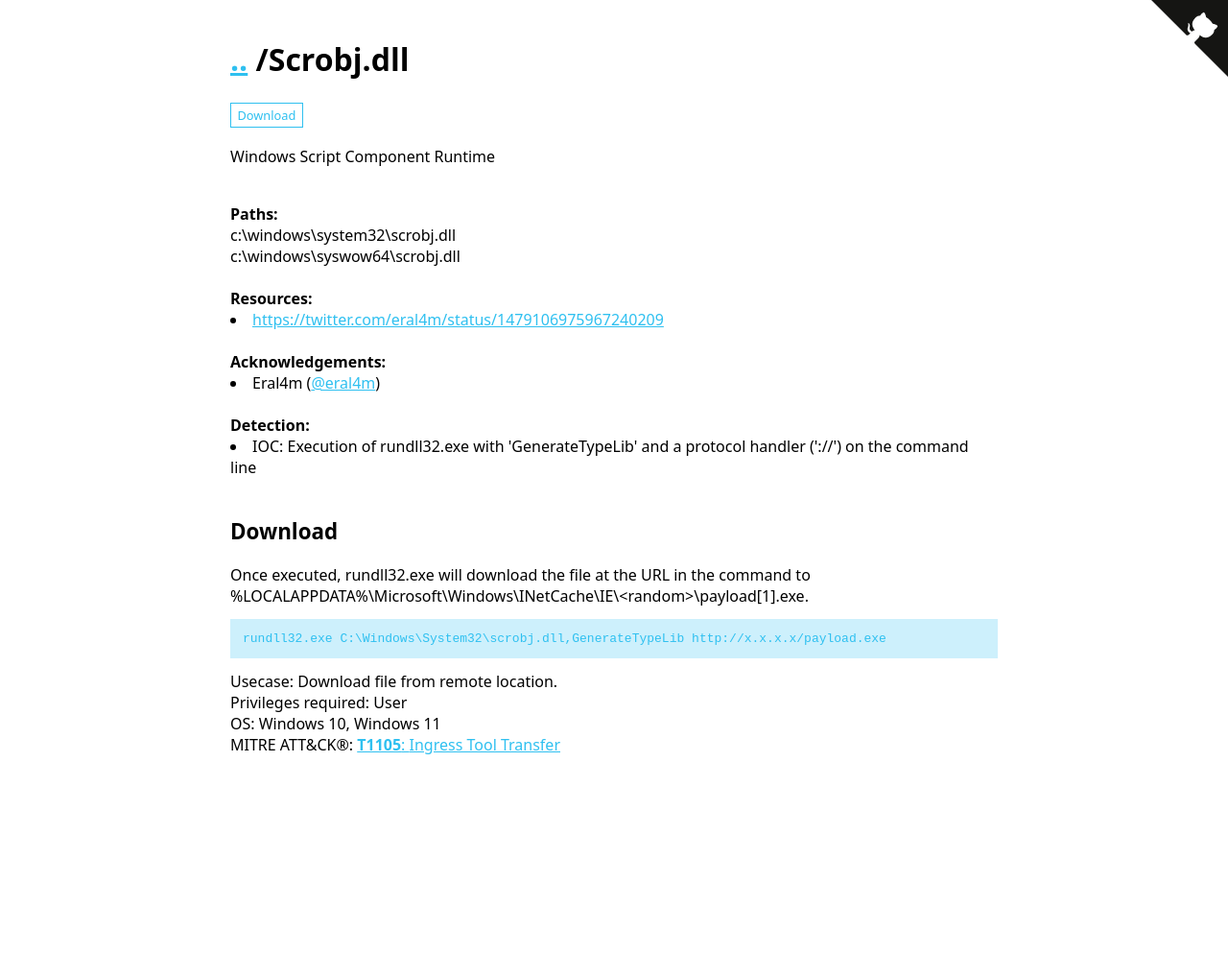
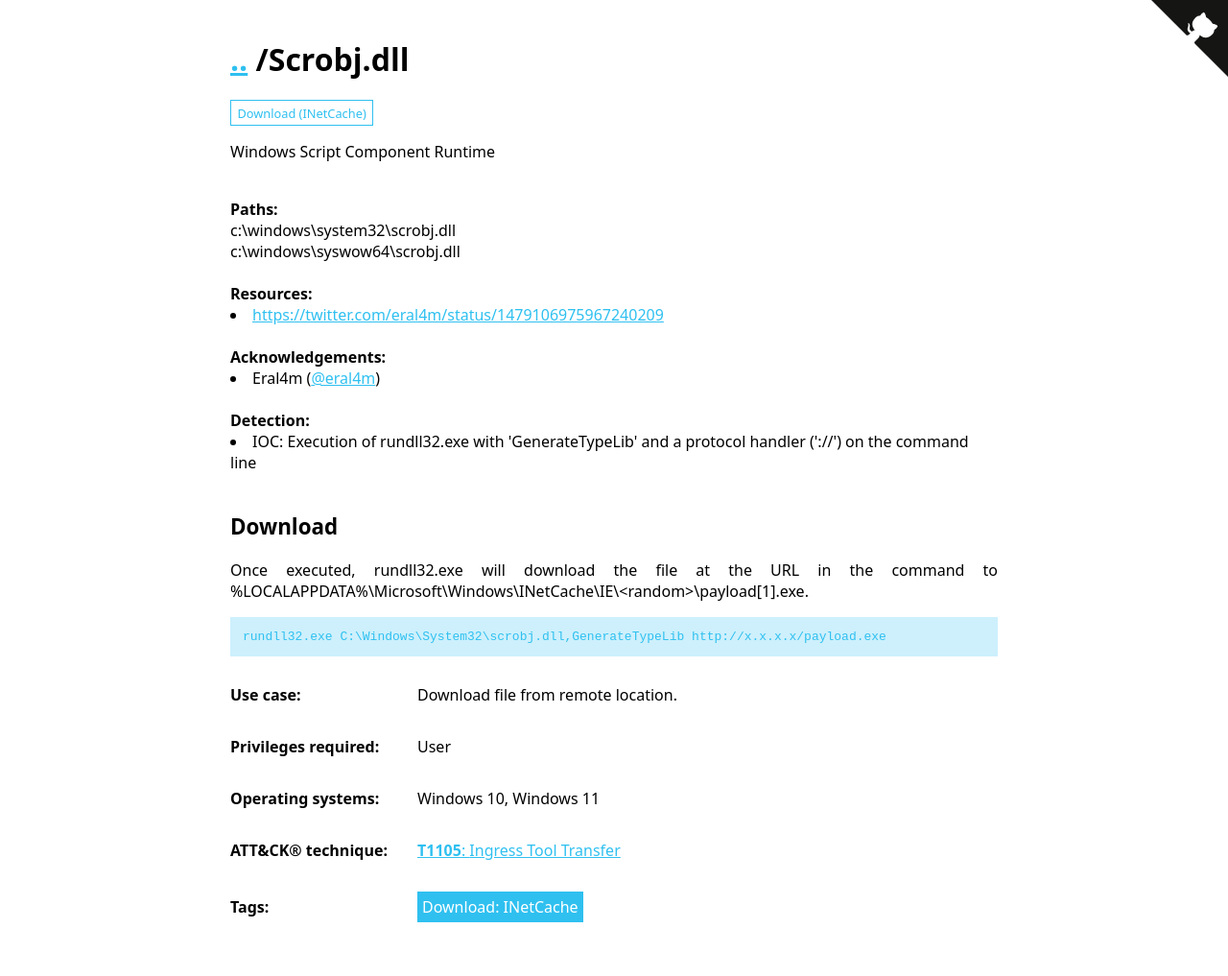
Before and after one commit to LOLBAS-Project/LOLBAS-Project.github.io, a Jekyll site: the page built from _lolbas/Libraries/Scrobj.md, in a window 1280 px wide. Shown: the whole page at 96% size. Built offline with Jekyll 4.4.1, drawn with Linux system fonts in a browser that asks for light colours; before the commit the page ends 900 px from its top, so only the background shows below that.

Commit message:
Adding tag functionality (#20)

```diff
--- a/_includes/function_list.html
+++ b/_includes/function_list.html
@@ -1,7 +1,10 @@
-<ul class="function-list">
-	{% assign catergors = include.bin.Commands | group_by:"Category" %}
-	{% for cats in catergors %}
-	{% assign type = cats.name | downcase %}
-	<li><a href="{{ include.bin.url | relative_url }}#{{ type | url_encode | replace:'+','%20'}}">{{ site.data.functions[type].label }}</a></li>
-	{% endfor %}
-</ul>
+<div class="function-list">
+	{%- assign catergors = include.bin.Commands | group_by:"Category" -%}
+	{%- for cats in catergors -%}
+	{%- assign type = cats.name | downcase -%}
+	{%- assign tag_list = '' | split: ''%}
+	{%- assign tags = cats.items | map:'Tags' -%}{%- for tag_items in tags -%}{%- for tag_item in tag_items -%}{%- for tag in tag_item -%}{% assign tag_list = tag_list | push:tag[1] %}{%-endfor-%}{%-endfor-%}{%-endfor-%}
+	{%- assign tags = tag_list | compact | uniq | join:', ' -%}
+	<div><a href="{{ include.bin.url | relative_url }}#{{ type | url_encode | replace:'+','%20'}}">{{ site.data.functions[type].label }}{% if tags.size>0 %} ({{tags}}){% endif %}</a></div>
+	{%- endfor -%}
+</div>
--- a/_layouts/bin.html
+++ b/_layouts/bin.html
@@ -71,20 +71,19 @@
 <h2 id="{{function_name}}" class ="function-name">
 	{{- site.data.functions[function_name].label -}}
 </h2>
+<ol>
 	{% for item in Command.items %}
-		{{item.Description | escape}}
-		<br>
+	<li>
+		<p>{{item.Description | escape}}</p>
 		<pre><code>{{item.Command | escape_once}}</code></pre>
-		Usecase: {{item.Usecase | escape}}
-		<br>
-		Privileges required: {{item.Privileges}}
-		<br>
-		OS: {{item.OperatingSystem}}
-		<br>
-		MITRE ATT&CK&reg: <span data-attack-tid="{{item.MitreID}}">{{item.MitreID}}</span>
-		<br>
-		<br>
-		<br>
-		<br>
+		<div class="properties">
+		<dl class="row"><dt class="property">Use case</dt><dd>{{item.Usecase | escape}}</dd></dl>
+		<dl class="row"><dt class="property">Privileges required</dt><dd>{{item.Privileges}}</dd></dl>
+		<dl class="row"><dt class="property">Operating systems</dt><dd>{{item.OperatingSystem}}</dd></dl>
+		<dl class="row"><dt class="property">ATT&CK&reg; technique</dt><dd><span data-attack-tid="{{item.MitreID}}">{{item.MitreID}}</span></dd></dl>
+		{% if item.Tags %}<dl class="tags row"><dt class="property">Tags</dt><dd>{% for tag_items in item.Tags %}{% for tag_item in tag_items %}{%assign key=tag_item[0]%}{%assign value=tag_item[1]%}{%assign tag=key | append:': ' | append:value %}{% assign default_text = 'This function was tagged with "' | append: tag | append:'".' %}<div class="tag">{{tag}}<div class="tag-tooltip">{{site.data.tags[key][value] | default:default_text}}</div></div>{%endfor%}{%endfor%}</dd></dl>{%endif%}
+		</div>
+	</li>
 	{% endfor %}
+</ol>
 {% endfor %}
--- a/api/lolbas.csv
+++ b/api/lolbas.csv
@@ -1,13 +1,14 @@
 ---
 NOTE: Please use the rendered version of this file.
 ---
-Filename,Description,Author,Date,Command,Command Description,Command Usecase,Command Category,Command Privileges,MITRE ATT&CK technique,Operating System,Paths,Detections,Resources,Acknowledgements,URL
+Filename,Description,Author,Date,Command,Command Description,Command Usecase,Command Category,Command Privileges,MITRE ATT&CK technique,Operating System,Paths,Detections,Resources,Acknowledgements,URL,Tags
 {%for file in site.lolbas%}
 {%-assign paths = ''%}{%for path in file.Full_Path%}{%assign paths = paths | append:path.Path%}{%unless forloop.last%}{%assign paths = paths | append:', '%}{%endunless%}{%endfor%}
 {%-assign detections = ''%}{%for detection in file.Detection%}{%assign detections = detections | append:detection.first[0] | append:": " | append:detection.first[1]%}{%unless forloop.last%}{%assign detections = detections | append:', '%}{%endunless%}{%endfor%}
 {%-assign resources = ''%}{%for resource in file.Resources%}{%assign resources = resources | append:resource.Link%}{%unless forloop.last%}{%assign resources = resources | append:', '%}{%endunless%}{%endfor%}
 {%-assign acknowledgements = ''%}{%for acknowledgement in file.Acknowledgement%}{%assign acknowledgements = acknowledgements | append:acknowledgement.Person%}{%if acknowledgement.Handle != null and acknowledgement.Handle != ""%}{%assign acknowledgements = acknowledgements | append:' (' | append:acknowledgement.Handle | append:')'%}{%endif%}{%unless forloop.last%}{%assign acknowledgements = acknowledgements | append:', '%}{%endunless%}{%endfor%}
 {%-for command in file.Commands-%}
-"{{file.Name|replace:'"', '""'}}","{{file.Description|replace:'"', '""'}}","{{file.Author|replace:'"', '""'}}","{{file.Created|replace:'"', '""'}}","{{command.Command|replace:'"', '""'}}","{{command.Description|replace:'"', '""'}}","{{command.Usecase|replace:'"', '""'}}","{{command.Category|replace:'"', '""'}}","{{command.Privileges|replace:'"', '""'}}","{{command.MitreID|replace:'"', '""'}}","{{command.OperatingSystem|replace:'"', '""'}}","{{paths|replace:'"', '""'}}","{{detections|replace:'"', '""'}}","{{resources|replace:'"', '""'}}","{{acknowledgements|replace:'"', '""'}}","{{file.url | absolute_url}}"
+{%-assign tags = ''|split:''-%}{%-for tag_items in command.Tags-%}{%-for tag_item in tag_items-%}{%-assign tag=tag_item | join:':' |replace:'"', '""'-%}{%-assign tags=tags | push: tag-%}{%-endfor-%}{%-endfor-%}
+"{{file.Name|replace:'"', '""'}}","{{file.Description|replace:'"', '""'}}","{{file.Author|replace:'"', '""'}}","{{file.Created|replace:'"', '""'}}","{{command.Command|replace:'"', '""'}}","{{command.Description|replace:'"', '""'}}","{{command.Usecase|replace:'"', '""'}}","{{command.Category|replace:'"', '""'}}","{{command.Privileges|replace:'"', '""'}}","{{command.MitreID|replace:'"', '""'}}","{{command.OperatingSystem|replace:'"', '""'}}","{{paths|replace:'"', '""'}}","{{detections|replace:'"', '""'}}","{{resources|replace:'"', '""'}}","{{acknowledgements|replace:'"', '""'}}","{{file.url | absolute_url}}","{{tags | compact | join:','}}"
 {%endfor-%}
 {%endfor-%}
--- a/assets/style.scss
+++ b/assets/style.scss
@@ -38,12 +38,18 @@
         display:none;
     }
 
+    .tag .tag-tooltip {
+        width: max-content;
+        max-width: 60vw !important;
+        transform: translate(-60%, calc(-100% - 2em));
+    }
 }
 
 // common tags
 
 body {
     font-family: sans, sans-serif;
+    word-break: break-word;
 }
 
 code {
@@ -132,15 +138,14 @@
 // function description
 
 .function-list {
+    display: flex;
+    flex-wrap: wrap;
     font-size: 0.8rem;
-    list-style: none;
-    padding: 0;
-    margin: 0;
-
-    li {
+    gap: 1px 3px;
+    div {
+        flex-basis: 1;
         display: inline-block;
         padding: 0.25em 0.5em;
-        margin: 0.2em 0;
         border: 1px solid $accent;
 
         a:link, a:visited {
@@ -249,3 +254,84 @@
     border: 1px solid $accent;
     border-radius: 2px;
 }
+
+.tags {
+    display: flex;
+    align-items: center;
+}
+
+.tags dd {
+    display: flex;
+    gap: 1px 5px;
+}
+
+.tag {
+    background-color: $accent;
+    color: white;
+    padding: 5px;
+    display: inline-block;
+    position: relative;
+    cursor: pointer;
+}
+
+.tag .tag-tooltip {
+    cursor: text;
+    display: none;
+    position: absolute;
+    top: 1.9em;
+    left: 0;
+    z-index: 99999;
+    border: 2px solid $accent;
+    border-radius: 5px;
+    background-color: white;
+    color: black;
+    padding: 3px;
+    width: max-content;
+    max-width: 500px;
+}
+
+.tag:hover .tag-tooltip,
+.tag-tooltip:hover {
+    display: inline-table;
+}
+
+
+.properties {
+    display: flex;
+    flex-direction: column;
+}
+
+.properties .row {
+    display: flex;
+    flex-direction: row;
+}
+
+.properties .property {
+    font-weight: bold;
+    min-width: 195px;
+    box-sizing: border-box
+}
+
+.properties .property::after {
+    content: ':\00a0';
+}
+
+ol+h2.function-name {
+    margin-top: 3em;
+}
+
+ol {
+    padding: 0;
+}
+
+ol li+li {
+    margin-top: 3em;
+}
+
+ol li:only-child {
+    list-style: none
+}
+
+dl.row>dd {
+    margin: 0;
+}
```
Also changed, not shown: _data/tags.yml (added, +12 -0 lines), _includes/get_attack_tids.html (+7 -8 lines).
